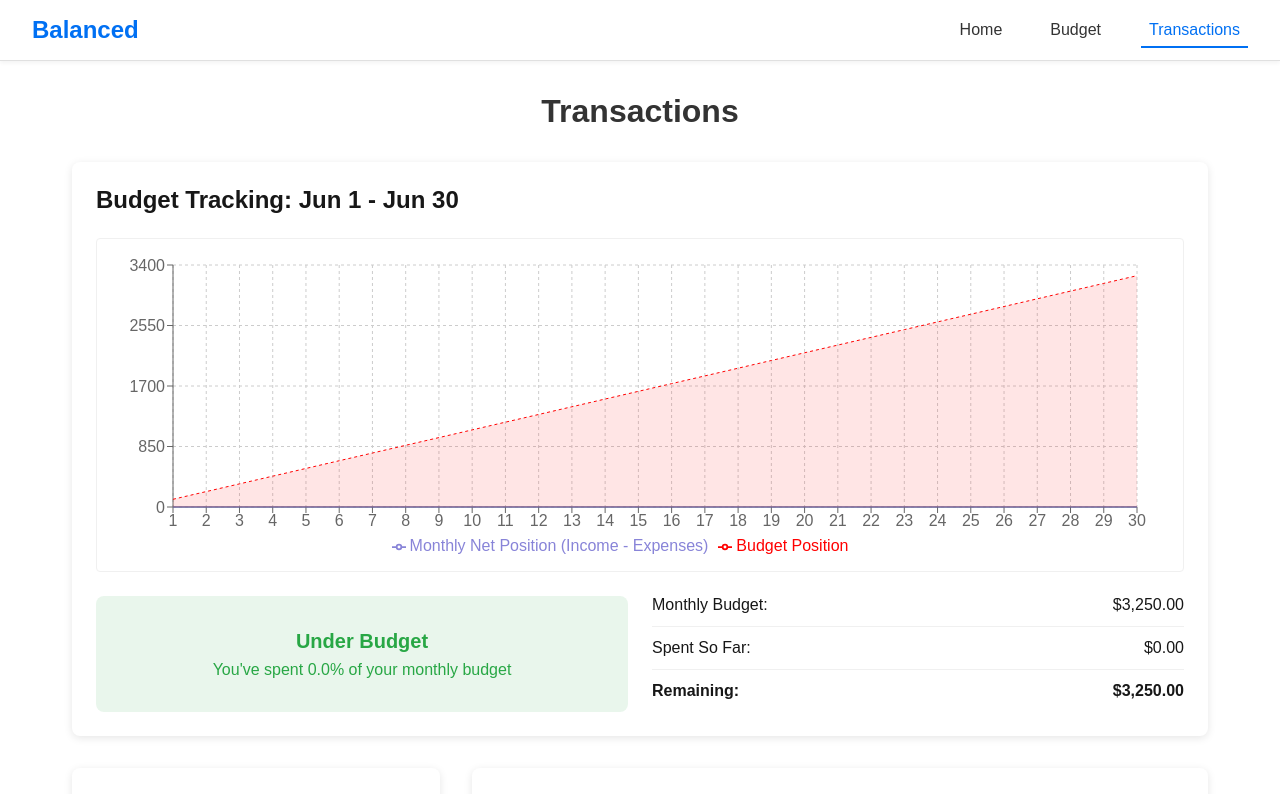
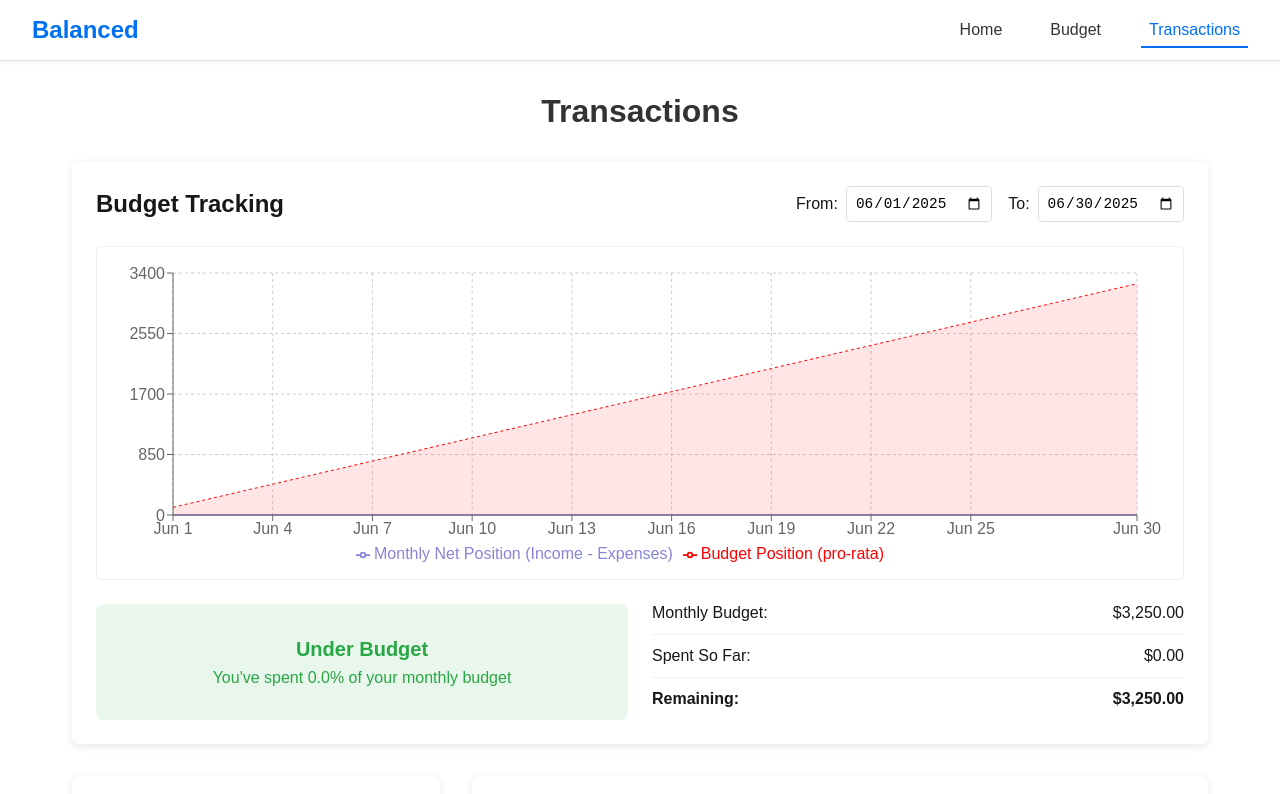
Before and after one commit to JRRS1982/balanced, a Next.js app: page /transactions in a window 1280 px wide. Shown: the top 794 px of the page. Built offline with nearby package versions, Linux system fonts and the light colour scheme.

Commit message:
add date range to transactions graph

```diff
--- a/src/app/transactions/page.tsx
+++ b/src/app/transactions/page.tsx
@@ -42,6 +42,12 @@ export default function TransactionsPage() {
     startDate: '',
     endDate: '',
     searchTerm: '',
+  });
+
+  // Chart date range state
+  const [chartDateRange, setChartDateRange] = useState({
+    startDate: new Date(new Date().getFullYear(), new Date().getMonth(), 1).toISOString().split('T')[0],
+    endDate: new Date(new Date().getFullYear(), new Date().getMonth() + 1, 0).toISOString().split('T')[0]
   });
 
   const addTransaction = (e: React.FormEvent) => {
@@ -142,26 +148,45 @@ export default function TransactionsPage() {
     [budgetData]
   );
 
-  // Get current month transactions
-  const currentMonthTransactions = useMemo(() => {
-    return transactions.filter(transaction => isCurrentMonth(transaction.date));
-  }, [transactions]);
+  // Get transactions for the selected date range
+  const dateRangeTransactions = useMemo(() => {
+    return transactions.filter(transaction => {
+      const transactionDate = new Date(transaction.date);
+      const startDate = new Date(chartDateRange.startDate);
+      const endDate = new Date(chartDateRange.endDate);
+
+      // Reset time components for accurate date comparison
+      transactionDate.setHours(0, 0, 0, 0);
+      startDate.setHours(0, 0, 0, 0);
+      endDate.setHours(0, 0, 0, 0);
+
+      return transactionDate >= startDate && transactionDate <= endDate;
+    });
+  }, [transactions, chartDateRange]);
 
   // Generate chart data
   const chartData = useMemo(() => {
     const totalMonthlyBudget = calculateBudgetTotalMemo('expense');
-    const today = new Date();
-    const year = today.getFullYear();
-    const month = today.getMonth();
-    const daysInMonth = new Date(year, month + 1, 0).getDate();
-    const dailyBudget = totalMonthlyBudget / daysInMonth;
+
+    // Use selected date range instead of current month
+    const startDate = new Date(chartDateRange.startDate);
+    const endDate = new Date(chartDateRange.endDate);
+
+    // Calculate daily budget based on selected date range
+    const dayDiff = Math.ceil((endDate.getTime() - startDate.getTime()) / (1000 * 60 * 60 * 24)) + 1;
+    const dailyBudget = totalMonthlyBudget / dayDiff;
+
     const transactionsByDate: Record<string, { income: number; expenses: number }> = {};
     const allDates: string[] = [];
-    const lastDayOfMonth = new Date(year, month + 1, 0);
 
-    // Generate dates for exactly this month
-    for (let day = 1; day <= lastDayOfMonth.getDate(); day++) {
-      // Create a string in YYYY-MM-DD format for this day
+    // Generate dates for selected date range
+    const currentDate = new Date(startDate);
+
+    while (currentDate <= endDate) {
+      const year = currentDate.getFullYear();
+      const month = currentDate.getMonth();
+      const day = currentDate.getDate();
+
       // Ensure month is zero-padded (May = 05)
       const monthStr = String(month + 1).padStart(2, '0');
       // Ensure day is zero-padded
@@ -174,10 +199,13 @@ export default function TransactionsPage() {
 
       // Initialize transaction data for this date
       transactionsByDate[dateString] = { income: 0, expenses: 0 };
+
+      // Move to next day
+      currentDate.setDate(currentDate.getDate() + 1);
     }
 
     // Fill in actual transaction values
-    currentMonthTransactions.forEach(transaction => {
+    dateRangeTransactions.forEach(transaction => {
       const dateString = transaction.date;
 
       if (transactionsByDate[dateString]) {
@@ -237,12 +265,13 @@ export default function TransactionsPage() {
     }
 
     return result;
-  }, [currentMonthTransactions, calculateBudgetTotalMemo]);
+  }, [dateRangeTransactions, calculateBudgetTotalMemo, chartDateRange]);
 
   // Calculate budget progress
   const budgetProgress = useMemo(() => {
     const totalBudget = calculateBudgetTotalMemo('expense');
-    const totalExpenses = currentMonthTransactions
+    // Get actual spending for the selected date range
+    const totalExpenses = dateRangeTransactions
       .filter(t => t.type === 'expense')
       .reduce((sum, t) => sum + t.amount, 0);
 
@@ -257,34 +286,71 @@ export default function TransactionsPage() {
       remaining: totalBudget - totalExpenses,
     };
     return result;
-  }, [currentMonthTransactions, calculateBudgetTotalMemo]);
+  }, [dateRangeTransactions, calculateBudgetTotalMemo, chartDateRange]);
 
   return (
     <div className={styles.container}>
       <h1 className={styles.title}>Transactions</h1>
 
       <div className={styles.budgetChart}>
-        <h2>
-          Budget Tracking:{' '}
-          {new Date(new Date().getFullYear(), new Date().getMonth(), 1).toLocaleDateString(
-            'en-US',
-            { month: 'short', day: 'numeric' }
-          )}
-          {' - '}
-          {new Date(new Date().getFullYear(), new Date().getMonth() + 1, 0).toLocaleDateString(
-            'en-US',
-            { month: 'short', day: 'numeric' }
-          )}
-        </h2>
+        <div className={styles.chartHeader}>
+          <h2>Budget Tracking</h2>
+          <div className={styles.dateRangeSelector}>
+            <div className={styles.datePickerContainer}>
+              <label htmlFor="chartStartDate">From:</label>
+              <input
+                type="date"
+                id="chartStartDate"
+                value={chartDateRange.startDate}
+                onChange={(e) => setChartDateRange(prev => ({
+                  ...prev,
+                  startDate: e.target.value
+                }))}
+                className={styles.datePicker}
+              />
+            </div>
+            <div className={styles.datePickerContainer}>
+              <label htmlFor="chartEndDate">To:</label>
+              <input
+                type="date"
+                id="chartEndDate"
+                value={chartDateRange.endDate}
+                onChange={(e) => setChartDateRange(prev => ({
+                  ...prev,
+                  endDate: e.target.value
+                }))}
+                className={styles.datePicker}
+              />
+            </div>
+          </div>
+        </div>
         <div className={styles.chartContainer}>
           <ResponsiveContainer width="100%" height={300}>
             <AreaChart data={chartData} margin={{ top: 10, right: 30, left: 0, bottom: 0 }}>
               <CartesianGrid strokeDasharray="3 3" />
-              <XAxis dataKey="date" tickFormatter={date => new Date(date).getDate().toString()} />
+              <XAxis
+              dataKey="date"
+              tickFormatter={date => {
+                const dateObj = new Date(date);
+                return dateObj.toLocaleDateString('en-US', {
+                  month: 'short',
+                  day: 'numeric',
+                  ...(dateObj.getFullYear() !== new Date().getFullYear() && { year: '2-digit' })
+                });
+              }}
+              interval="preserveStartEnd"
+              minTickGap={30}
+            />
               <YAxis />
               <Tooltip
                 formatter={(value: number) => [`$${value.toFixed(2)}`, undefined]}
-                labelFormatter={date => new Date(date).toLocaleDateString()}
+                labelFormatter={date => new Date(date).toLocaleDateString('en-US', {
+                  weekday: 'short',
+                  year: 'numeric',
+                  month: 'short',
+                  day: 'numeric'
+                })}
+                contentStyle={{ backgroundColor: '#fff', border: '1px solid #ddd', borderRadius: '4px' }}
               />
               <Legend />
               <ReferenceLine y={0} stroke="#000" strokeWidth={1} strokeOpacity={0.5} />
@@ -304,7 +370,7 @@ export default function TransactionsPage() {
                 strokeDasharray="3 3"
                 fill="#ff0000"
                 fillOpacity={0.1}
-                name="Budget Position"
+                name="Budget Position (pro-rata)"
                 isAnimationActive={true}
               />
             </AreaChart>
--- a/src/app/transactions/transactions.module.css
+++ b/src/app/transactions/transactions.module.css
@@ -17,6 +17,34 @@
   box-shadow: 0 2px 8px rgba(0, 0, 0, 0.1);
   padding: 1.5rem;
   margin-bottom: 2rem;
+}
+
+.chartHeader {
+  display: flex;
+  justify-content: space-between;
+  align-items: center;
+  flex-wrap: wrap;
+  gap: 1rem;
+  margin-bottom: 1rem;
+}
+
+.dateRangeSelector {
+  display: flex;
+  gap: 1rem;
+  align-items: center;
+}
+
+.datePickerContainer {
+  display: flex;
+  align-items: center;
+  gap: 0.5rem;
+}
+
+.datePicker {
+  padding: 0.5rem;
+  border: 1px solid #ddd;
+  border-radius: 4px;
+  font-size: 0.9rem;
 }
 
 .chartContainer {
```
